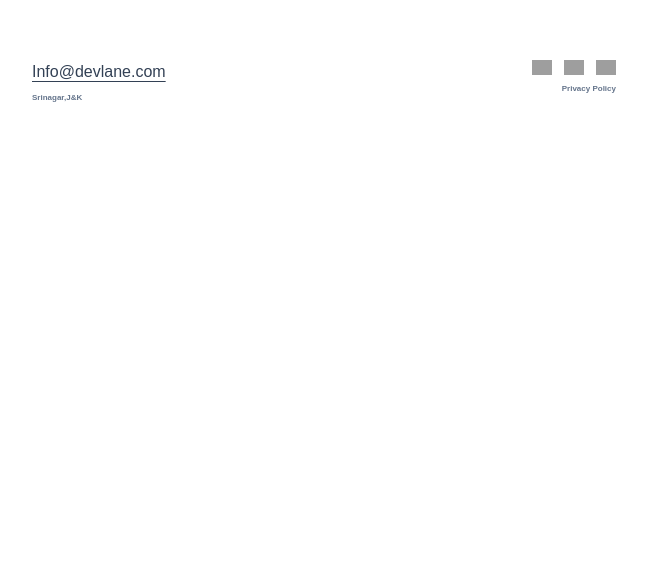
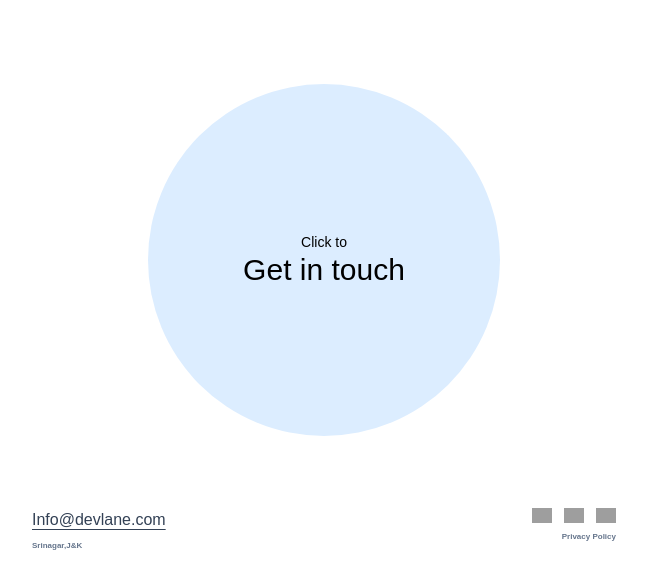
Before and after one commit to aaqifshafi/devlane, a Next.js app: page / in a window 1280 px wide. Shown: the part 1564-2140 px from the top of the page, without its empty margins (316-963 px from the left). Before the commit the page ends 1692 px from the top, so only its background shows below. Built offline with nearby package versions, Linux system fonts and the light colour scheme; grey boxes are pictures that could not be loaded.

Commit message:
Add-Contact

```diff
--- /dev/null
+++ b/app/components/Contact.jsx
@@ -0,0 +1,16 @@
+import React from 'react';
+
+function Contact() {
+  return (
+    <div className='mx-auto my-12'>
+      <div className='text-black size-[22rem] rounded-full bg-transition flex flex-col justify-center items-center hover:text-white transition ease-in-out delay-50 hover:scale-125 hover:bg-black'>
+        <p className='text-sm text-center'>Click to</p>
+        <h1 className='text-3xl text-center font-semi-bold transition-transform hover:text-slate-200'>
+          Get in touch
+        </h1>
+      </div>
+    </div>
+  );
+}
+
+export default Contact;
--- a/app/components/Main.jsx
+++ b/app/components/Main.jsx
@@ -6,6 +6,7 @@ import Footer from "@/app/components/Footer";
 import Hero from "@/app/components/Hero";
 import WhoWeAre from "@/app/components/WhoWeAre";
 import Blob from "./Blob";
+import Contact from "./Contact";
 import {
   circularRevealVariants,
   contentVariants,
@@ -66,6 +67,8 @@ const Main = () => {
         </motion.div>
       </motion.div>
 
+      <Contact />
+
       {/* Footer Section */}
       <motion.div variants={childVariants}>
         <Footer />
--- a/package.json
+++ b/package.json
@@ -11,6 +11,7 @@
   "dependencies": {
     "@emotion/react": "^11.13.3",
     "@emotion/styled": "^11.13.0",
+    "@motionone/utils": "^10.18.0",
     "@mui/icons-material": "^6.1.0",
     "@mui/material": "^6.1.0",
     "framer-motion": "^11.5.4",
```
Also changed, not shown: app/globals.css (line endings or trailing spaces), 1 other file (tests, documents, lock files or other folders).
